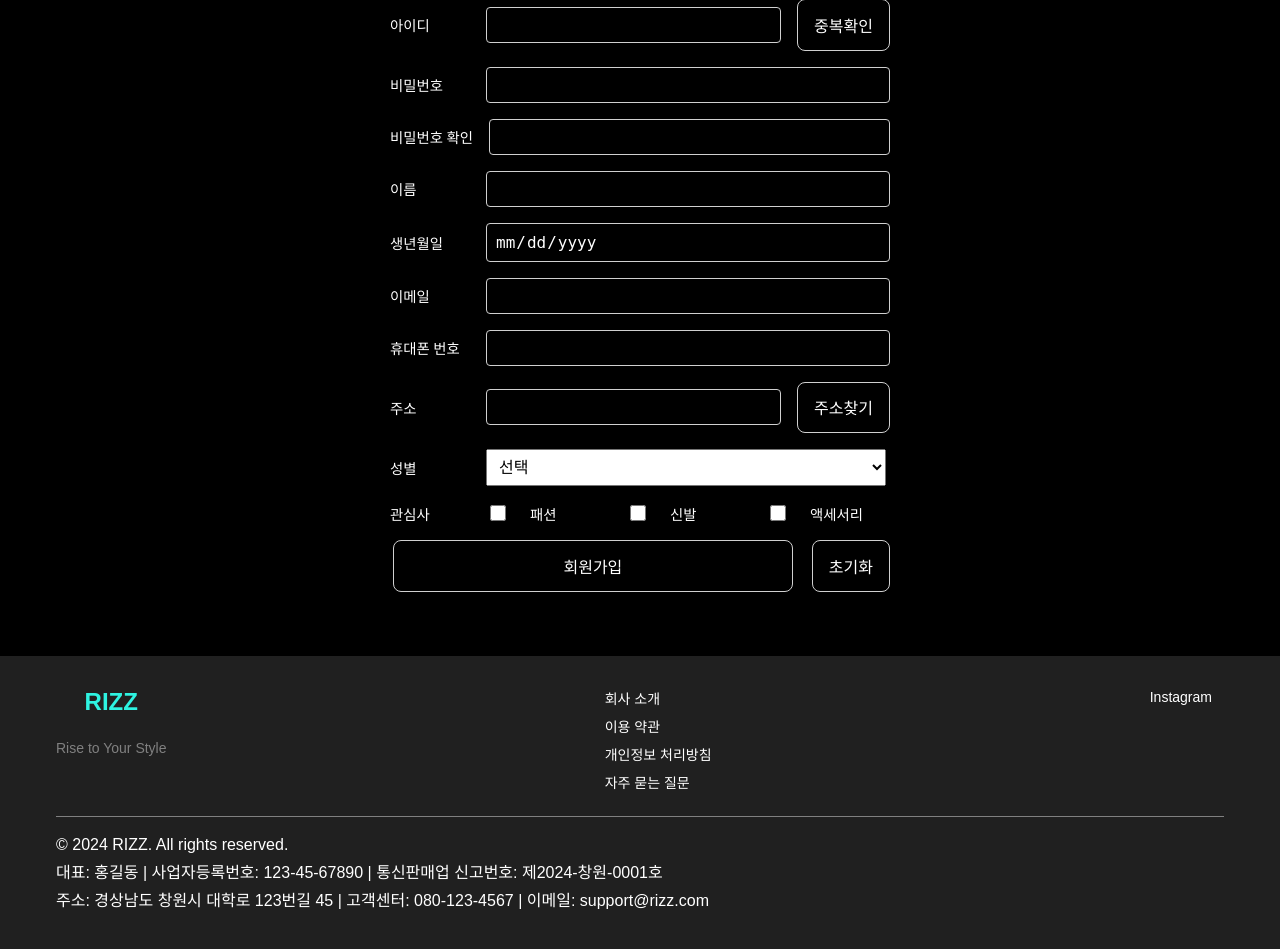
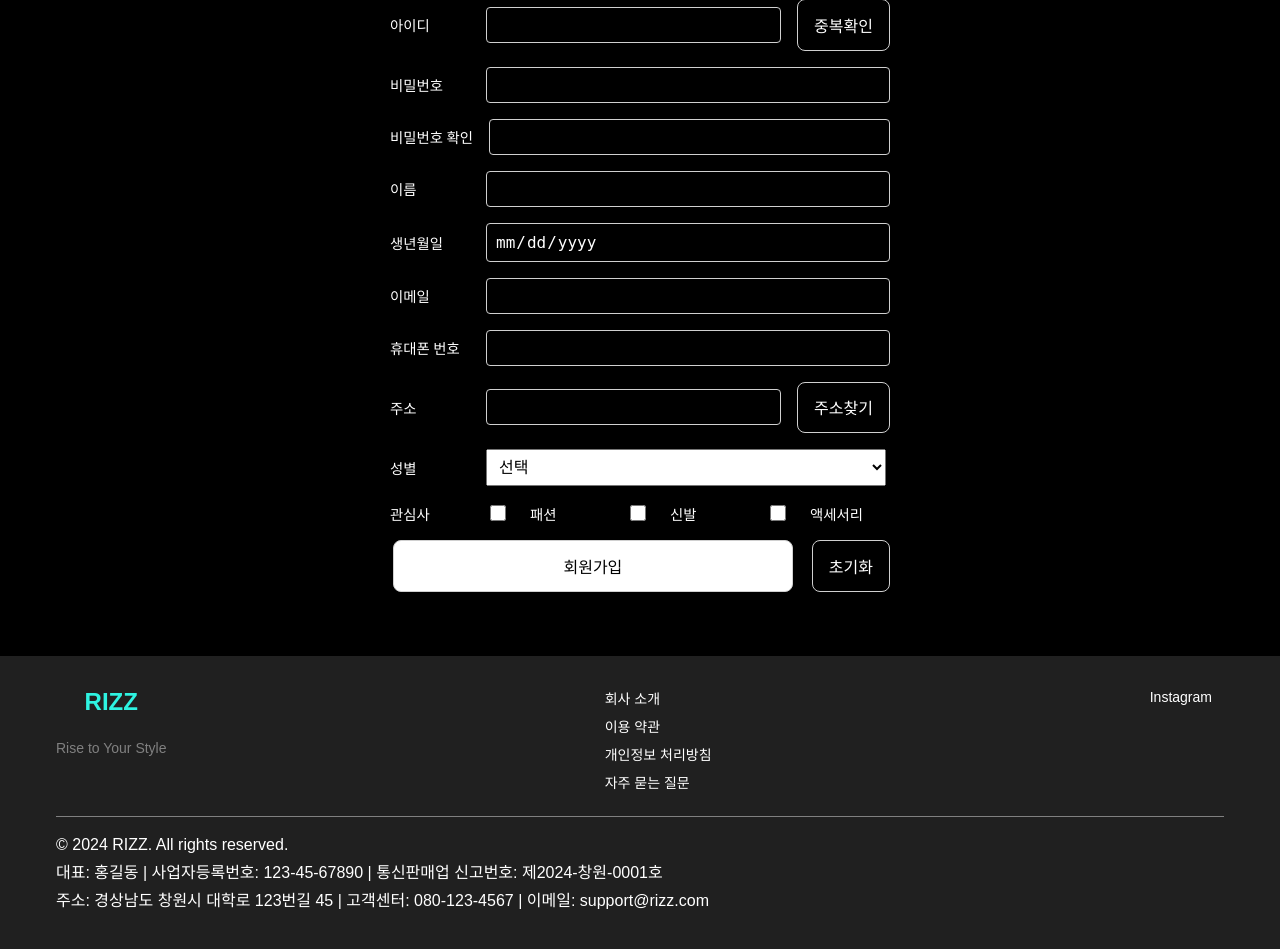
Before and after one commit to Ryugi62/rize_shop, a PHP site: page /register.php in a window 1280 px wide. Shown: the part 179-1128 px from the top of the page. Run offline with PHP 8.4, Linux system fonts and the light colour scheme.

Commit message:
feat: 회원가입 페이지의 제출 버튼 스타일 수정 및 위치 조정

```diff
--- a/register.php
+++ b/register.php
@@ -70,11 +70,6 @@
             border-radius: 8px;
         }
 
-        button[type="submit"] {
-            width: 100%;
-            max-width: 400px;
-        }
-
         form {
             display: flex;
             flex-direction: column;
@@ -94,6 +89,12 @@
         input[type="checkbox"] {
             width: 1rem;
             height: 1rem;
+        }
+
+
+        button[type="submit"] {
+            width: 100%;
+            max-width: 400px;
         }
     </style>
 </head>
@@ -157,7 +158,7 @@
                     <label for="interest3">액세서리</label>
                 </div>
                 <div class="form-group">
-                    <button type="submit">회원가입</button>
+                    <button type="submit" class="white_button">회원가입</button>
                     <button type="reset">초기화</button>
                 </div>
             </form>
```
